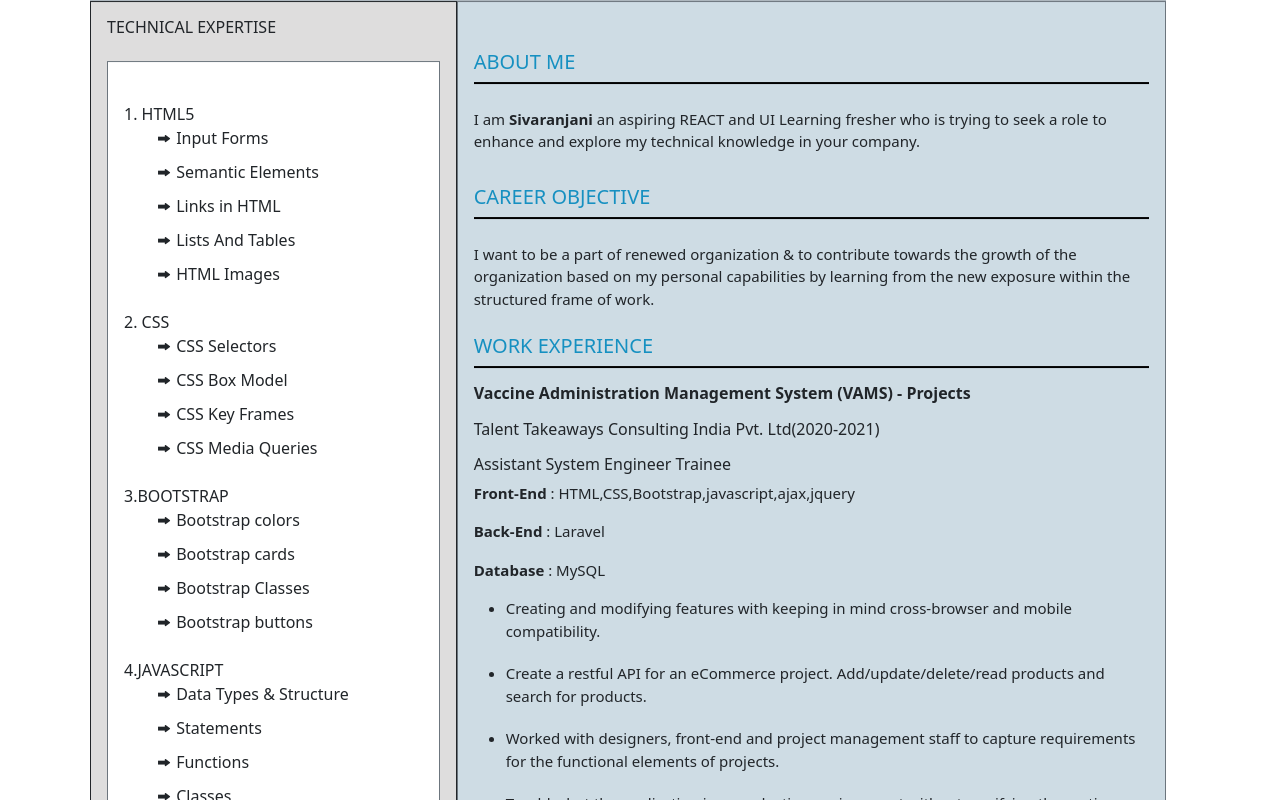
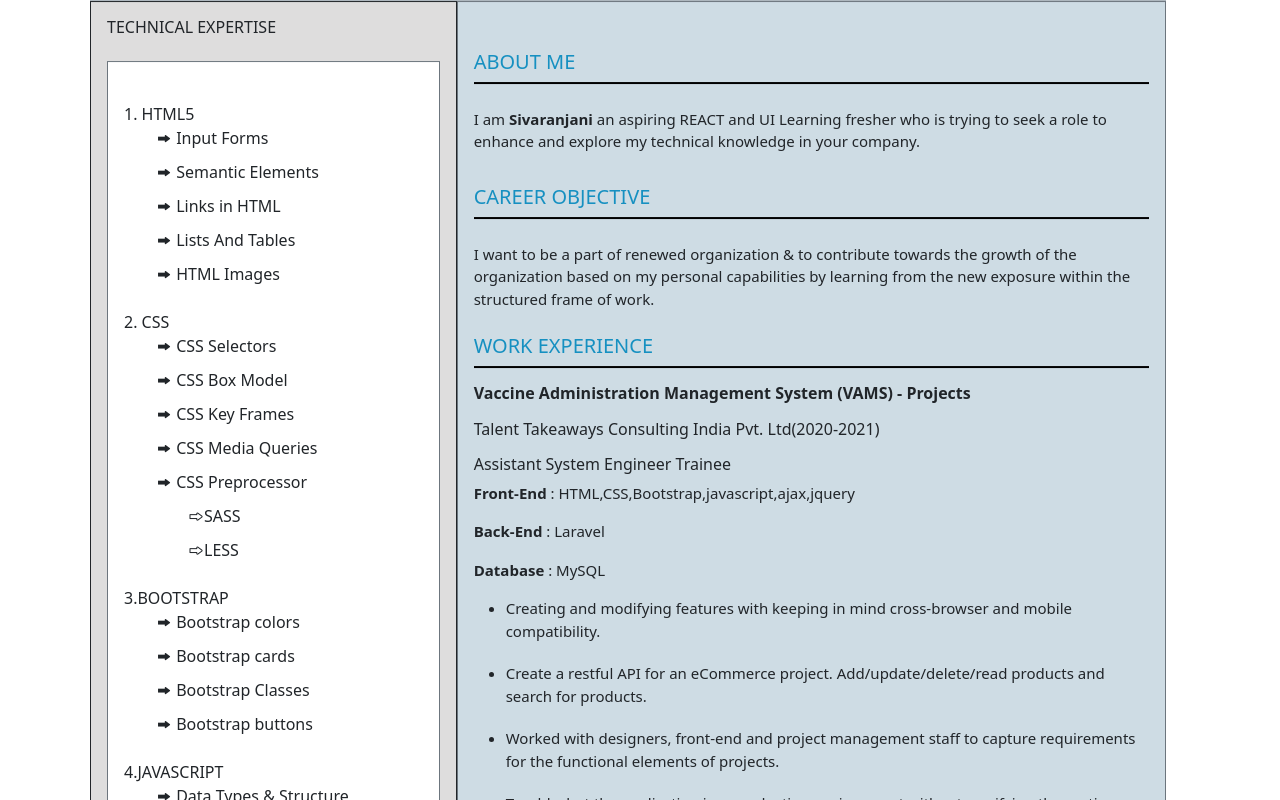
Before and after one commit to SivaranjaniJanarthanan/final-myportfolio, a website: page index.html in a window 1280 px wide. Shown: the part 300-1100 px from the top of the page. Drawn offline with nearby package versions, Linux system fonts and the light colour scheme.

Commit message:
Version-5

```diff
--- a/index.html
+++ b/index.html
@@ -120,6 +120,11 @@ ol li{
             <li><span class="bi bi-forward-fill"></span> CSS Box Model </li>
             <li><span class="bi bi-forward-fill"></span> CSS Key Frames </li>
             <li><span class="bi bi-forward-fill"></span> CSS Media Queries</li>
+            <li><span class="bi bi-forward-fill"></span> CSS Preprocessor</li>
+            <ol>
+                <li><span class="bi bi-forward"></span>SASS</li>
+                <li><span class="bi bi-forward"></span>LESS</li>
+               </ol>
             </ol>
           </div>
           <div class="mt-4">
```
